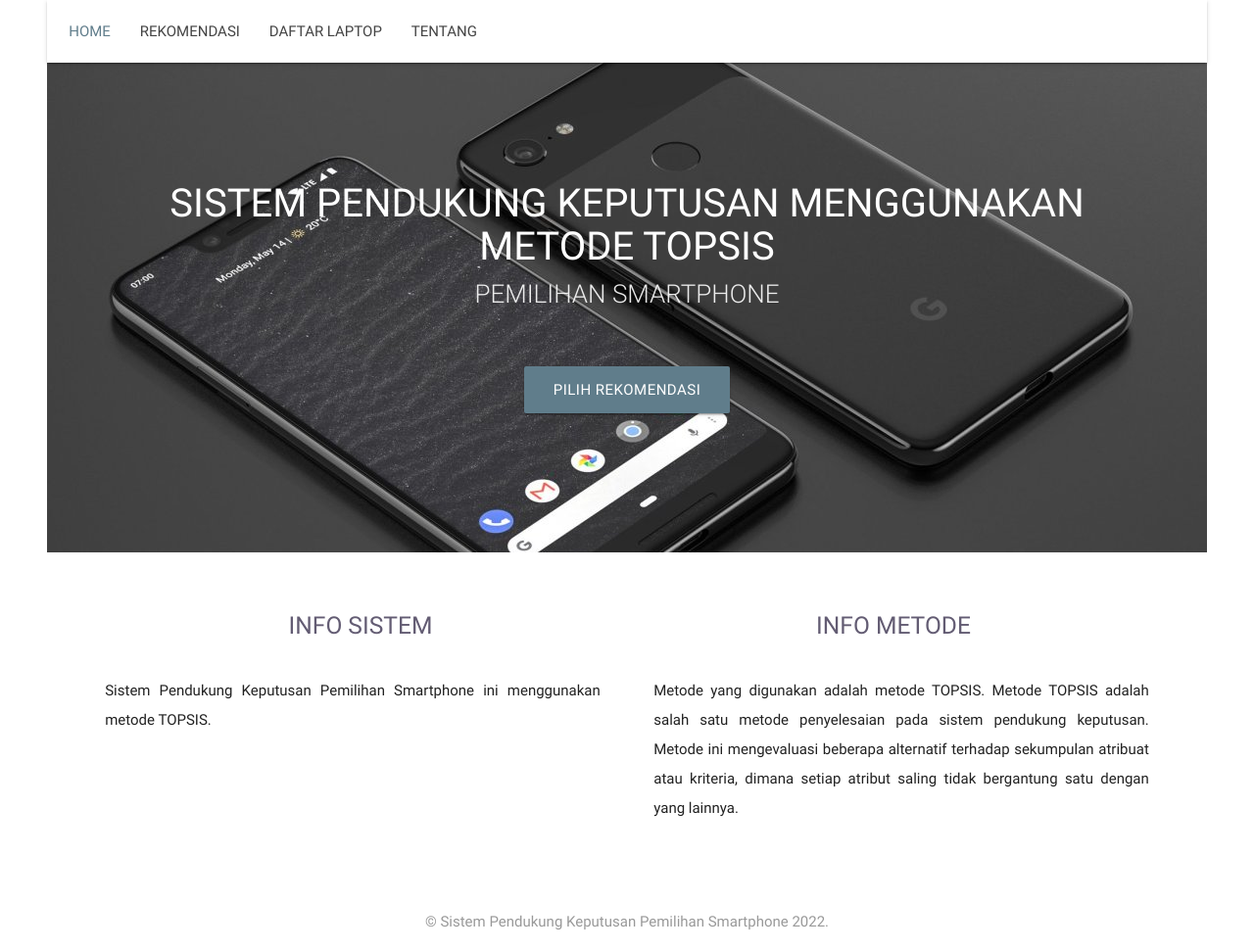
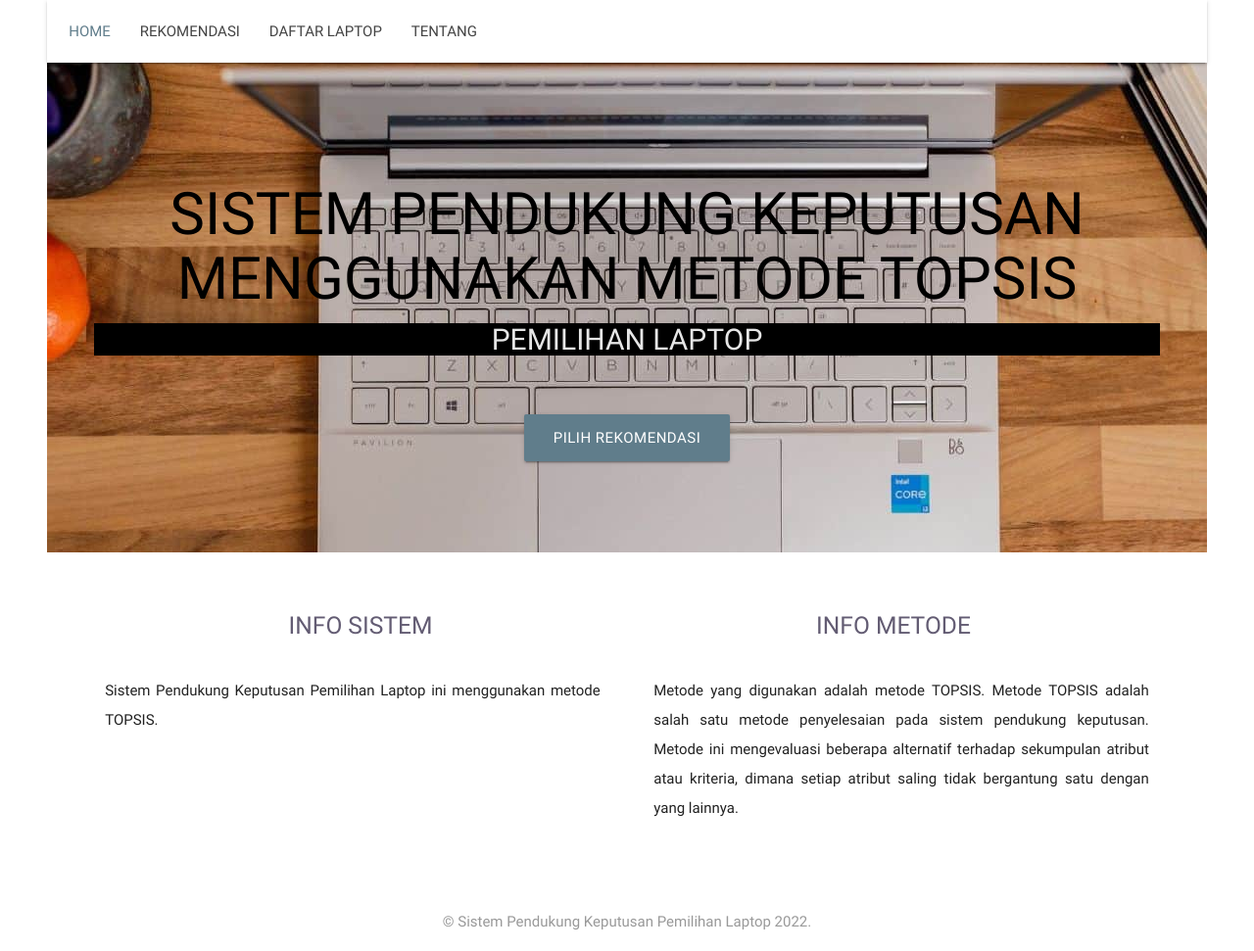
Before and after one commit to khoirulromadhon/TOPSIS-Pemilihan-Laptop, a PHP site: page / in a window 1280 px wide. Shown: the whole page at 98% size. Run offline with PHP 8.4, Linux system fonts and the light colour scheme; some libraries are stand-ins or nearby versions.

Commit message:
Perbaikan Halaman index.php

```diff
--- a/index.php
+++ b/index.php
@@ -1,3 +1,5 @@
+
+
 <!DOCTYPE html>
 <html>
 <head>
@@ -52,16 +54,16 @@
 		<div id="index-banner" class="parallax-container">
 			<div class="section no-pad-bot">
 				<div class="container">
-					<h1 class="header jarak center white-text" style="font-size: 40px">SISTEM PENDUKUNG KEPUTUSAN MENGGUNAKAN METODE TOPSIS</h1>
+					<h3 class="header jarak center black-text" style="font-size: 60px">SISTEM PENDUKUNG KEPUTUSAN MENGGUNAKAN METODE TOPSIS</h3>
 					<div class="row center">
-						<h5 class="header jarak-button col s12 light" style="margin-bottom: 0px; font-size: 26px">PEMILIHAN SMARTPHONE</h5>
+						<h5 class="header jarak-button col s12 black" style="margin-bottom: 0px; font-size: 30px">PEMILIHAN LAPTOP</h5>
 					</div>
 					<div class="row center" \>
 								<a href="rekomendasi.php" id="download-button" class="waves-effect waves-light btn-large" style="margin-top: 40px">Pilih Rekomendasi</a>
 							</div>
 				</div>
 			</div>
-			<div class="parallax"><img src="assets/image/pixel.jpg" alt="Laptop"></div>
+			<div class="parallax"><img src="assets/image/gambarlaptop2.jpg" alt="Laptop"></div>
 		</div>
 		<!-- Jumbotron End -->
 
@@ -72,11 +74,11 @@
 		    	<div class="row">
 		    		<div class="col s6">
 			    		<center><h5 class="header" style="margin-left: 0px; margin-bottom: 0px; margin-top: 25px; color: #635c73">INFO SISTEM</h5></center><br>
-			    		<p style="text-align: justify; padding-right: 16px;">Sistem Pendukung Keputusan Pemilihan Smartphone ini menggunakan metode TOPSIS.</p>
+			    		<p style="text-align: justify; padding-right: 16px;">Sistem Pendukung Keputusan Pemilihan Laptop ini menggunakan metode TOPSIS.</p>
 					</div>
 			    	<div class="col s6">
 			    		<center><h5 class="header" style="margin-left: 0px; margin-bottom: 0px; margin-top: 25px; color: #635c73">INFO METODE</h5></center><br>
-						<p style="text-align: justify; padding-left: 16px;">Metode yang digunakan adalah metode TOPSIS. Metode TOPSIS adalah salah satu metode penyelesaian pada sistem pendukung keputusan. Metode ini mengevaluasi beberapa alternatif terhadap sekumpulan atribuat atau kriteria, dimana setiap atribut saling tidak bergantung satu dengan yang lainnya.</p>
+						<p style="text-align: justify; padding-left: 16px;">Metode yang digunakan adalah metode TOPSIS. Metode TOPSIS adalah salah satu metode penyelesaian pada sistem pendukung keputusan. Metode ini mengevaluasi beberapa alternatif terhadap sekumpulan atribut atau kriteria, dimana setiap atribut saling tidak bergantung satu dengan yang lainnya.</p>
 					</div>
 		    	</div>
 	    	</div>
@@ -99,7 +101,7 @@
     <!-- Footer Start -->
 	<div class="footer-copyright" style="padding: 0px 0px">
       <div class="container">
-        <p align="center" style="color: #999">&copy; Sistem Pendukung Keputusan Pemilihan Smartphone 2022.</p>
+        <p align="center" style="color: #999">&copy; Sistem Pendukung Keputusan Pemilihan Laptop 2022.</p>
       </div>
     </div>
     <!-- Footer End -->
```
Also changed, not shown: assets/image/gambarlaptop2.jpg (added).
